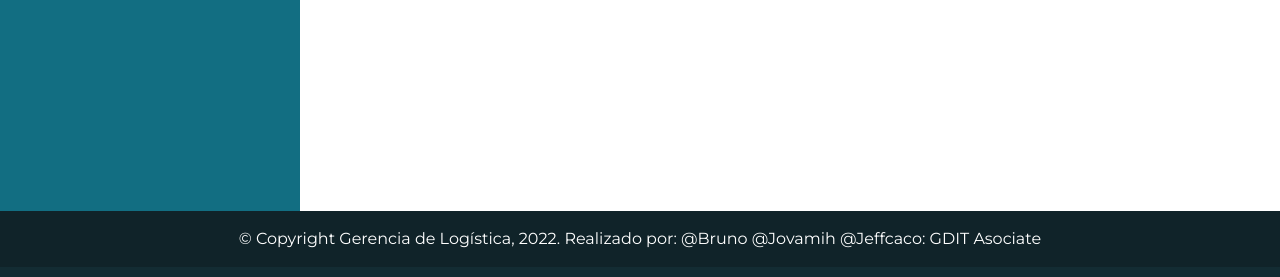
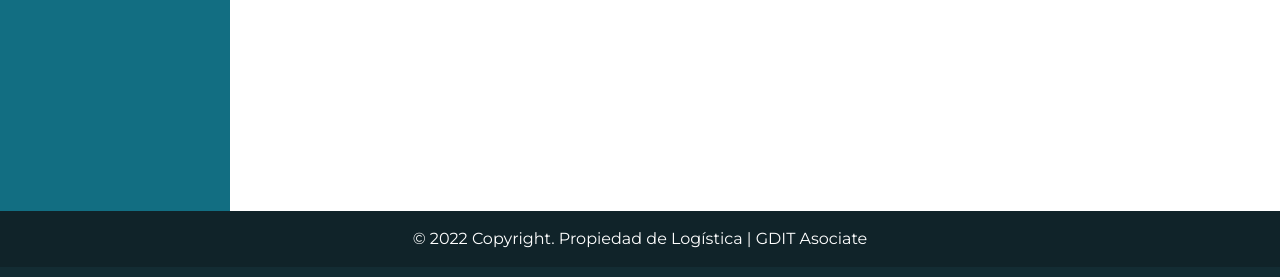
Before and after one commit to Jeffcaco/GDIT, a PHP site: page /Dashboard/index.php in a window 1280 px wide. Shown: the part 659-936 px from the top of the page. Run offline with PHP 8.4, Linux system fonts and the light colour scheme; the visitor is signed in with stand-in values (Sample User, id 1); data that the repository does not hold is empty; some libraries are stand-ins or nearby versions.

Commit message:
Cambios finales

```diff
--- a/Principal/footer.php
+++ b/Principal/footer.php
@@ -2,8 +2,8 @@
 <footer class="text-center text-white fixed-bottom" style="background-color: rgb(19, 44, 51); height:7%;">
 
     <div class="text-center p-3" style="background-color: rgba(5, 1, 1, 0.2);">
-        © Copyright Gerencia de Logística, 2022. Realizado por: @Bruno @Jovamih @Jeffcaco:
-        <a class="text-white" href="https://mdbootstrap.com/">GDIT Asociate</a>
+            ©  <?php echo date("Y"); ?> Copyright. Propiedad de Logística |
+            <a class="text-white" href="https://mdbootstrap.com/">GDIT Asociate</a>
     </div>
     <!-- Copyright -->
 </footer>
--- a/Principal/index.php
+++ b/Principal/index.php
@@ -178,7 +178,7 @@
     <footer class="text-center text-white fixed-bottom" style="background-color: rgb(19, 44, 51); height:7%;">
 
         <div class="text-center p-3" style="background-color: rgba(5, 1, 1, 0.2);">
-            © 2021 Copyright. Propiedad del Area de Administracion de datos | Grupo de Investigacio e innovacion tecnologica GDIT:
+            ©  <?php echo date("Y"); ?> Copyright. Propiedad de Logística |
             <a class="text-white" href="https://mdbootstrap.com/">GDIT Asociate</a>
         </div>
         <!-- Copyright -->
--- a/Principal/navbar.php
+++ b/Principal/navbar.php
@@ -3,8 +3,8 @@
         <div>
             <ion-icon name="menu" class="menu_icon"></ion-icon>
             <img src="https://i.ibb.co/sPhKV5z/gdit-logo-online.jpg" class="img-fluid ${3|rounded-top,rounded-right,rounded-bottom,rounded-left,rounded-circle,|}" id="logo" alt="logo de veterinaria"
-                style="width: 60px;height: 60px; margin-left: 10px;">
-            <a class="navbar-brand" href="#" style="color: white;">GDIT Logistica | Administración de datos</a>
+                style="width: 40px;height: 40px; margin-left: 10px; border-radius: 15px;">
         </div>
+        <a class="navbar-brand" href="#" style="color: white;"> GDIT | Logística</a>
     </div>
 </nav>
--- a/Principal/styles/index.css
+++ b/Principal/styles/index.css
@@ -22,7 +22,7 @@ body {
 /*Sidebar*/
 .sidebar {
     position: fixed;
-    width: 300px;
+    width: 18vw;
     height: 100vh;
     background: var(--nav_color);
     border-left: 10px solid var(--nav_color);
@@ -40,7 +40,7 @@ body {
     position: relative;
     width: 100%;
     list-style: none;
-    border-top-left-radius: 30px;
+    border-top-left-radius: 10px;
     border-bottom-left-radius: 30px;
 }
 .sidebar ul li:hover {
@@ -69,7 +69,7 @@ body {
     text-align: center;
 }
 .sidebar ul li a .icon ion-icon {
-    font-size: 25px;
+    font-size: 20px;
 }
 .sidebar ul li a .sidebar_text {
     position: relative;
```
